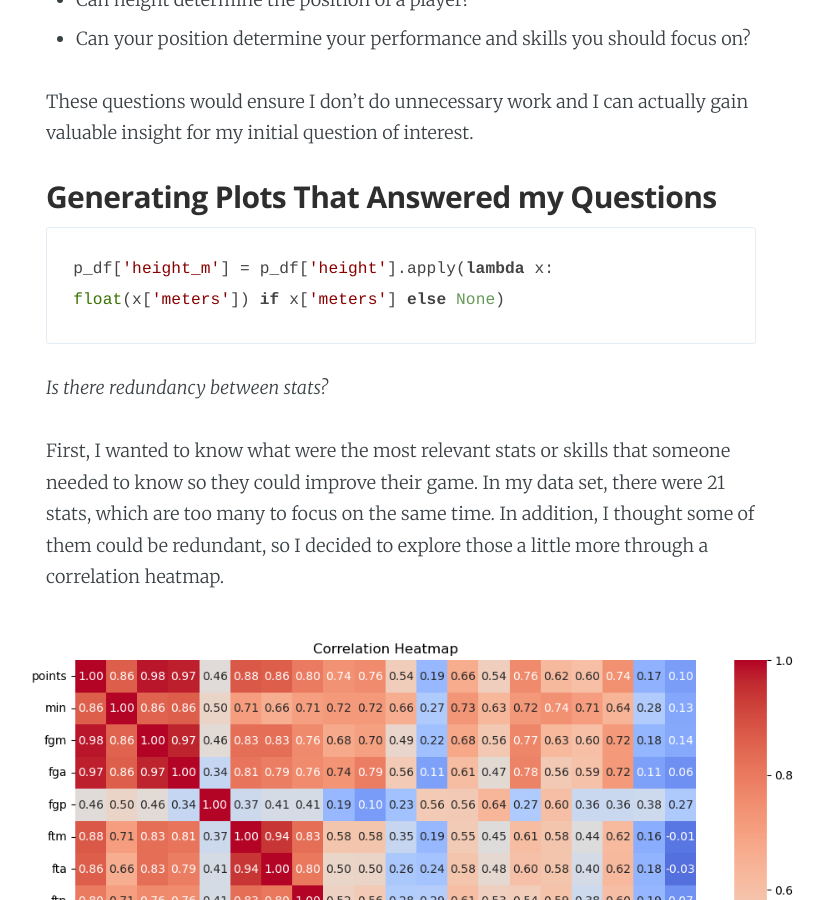
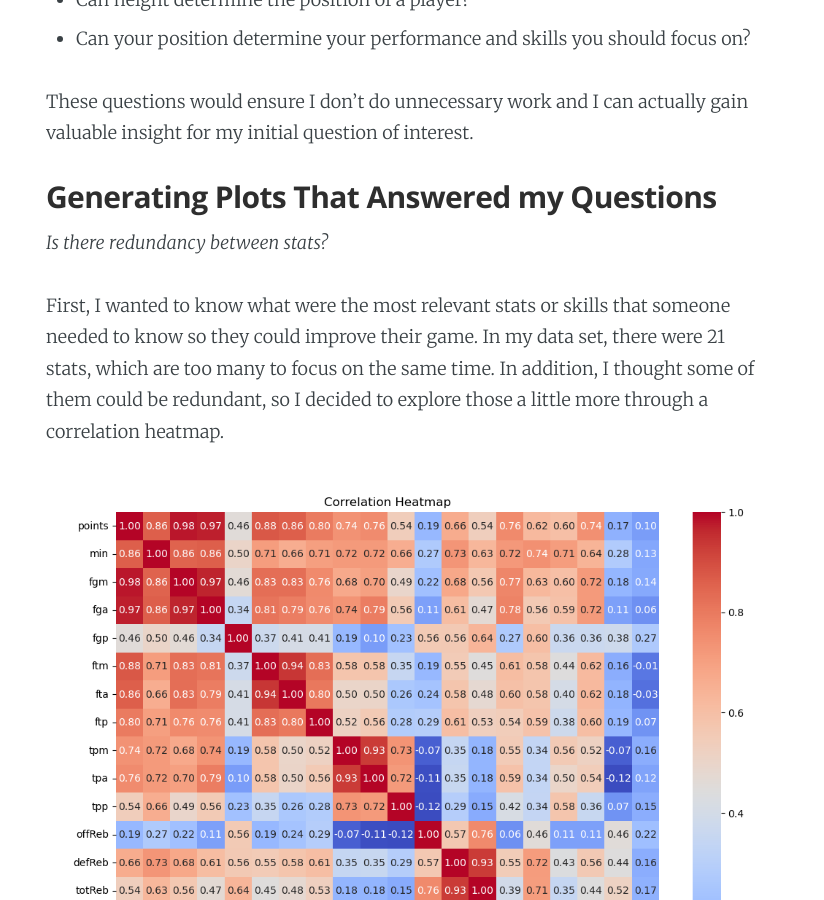
Before and after one commit to isaacaguilar97/my-blog, a Jekyll site: the page built from _posts/2023-12-16-My-NBA-Exploratory-Data-Analysis.md, in a window 1280 px wide and 900 px high, scrolled down 2071 px. Shown: the whole window, without its empty margins (239-1063 px from the left). Built offline with Jekyll 4.4.1, drawn with Linux system fonts in a browser that asks for light colours; nearby versions of some CDN libraries.

Commit message:
edit size of images

````diff
--- a/_posts/2023-12-16-My-NBA-Exploratory-Data-Analysis.md
+++ b/_posts/2023-12-16-My-NBA-Exploratory-Data-Analysis.md
@@ -35,15 +35,11 @@
 
 <h3 id="Answering Questions">Generating Plots That Answered my Questions</h3>
 
-```python
-p_df['height_m'] = p_df['height'].apply(lambda x: float(x['meters']) if x['meters'] else None)
-```
-
 <p><i>Is there redundancy between stats?</i></p>
 
 <p>First, I wanted to know what were the most relevant stats or skills that someone needed to know so they could improve their game. In my data set, there were 21 stats, which are too many to focus on the same time. In addition, I thought some of them could be redundant, so I decided to explore those a little more through a correlation heatmap.</p>
 
-<p><img src="https://isaacaguilar97.github.io/my-blog/assets/images/heatmap.png" alt="Correlation Heatmap" width="800"/></p>
+<p><img src="https://isaacaguilar97.github.io/my-blog/assets/images/heatmap.png" alt="Correlation Heatmap" width="700"/></p>
 
 <p>Looking at the Heatmap we can identify several variables that are highly correlated with others with a high saturation of red. We can see that they presented the most redundancy in information. For example “fgm” and “fga” could be represented by “fgp, “ftm” & “fta” could be represented with “ftp”, similar with “tpm”, “tpa”, “offReb”, “defReb”. </p>
 
@@ -51,7 +47,7 @@
 
 <p><i>The more points the better your performance?</i></p>
 
-<p><img src="https://isaacaguilar97.github.io/my-blog/assets/images/pointsVSperf.png" alt="Points versus Performance" width="500"/></p>
+<p><img src="https://isaacaguilar97.github.io/my-blog/assets/images/pointsVSperf.png" alt="Points versus Performance" width="800"/></p>
 
 <p>I was really curious to see if the people that scored more points would be considered better performing, but based on the scatter plot which compares the “points” and the “plusMinus” variables, and the boxplot with the performance vs points, it looks like there is relationship at all between them. Therefore, we shouldn’t worry about making the most points in a game but on using your skills to help the team win the game. Our skills may be different, but they all are important for the outcome of a match.</p>
 
@@ -59,7 +55,7 @@
 
 <p>I’ve always thought that simplicity helps things become clearer, so I didn’t want to use weight because I thought it wouldn’t be adding to much insight. Usually, he taller you are, the more you weight, but that is not always they case. So, I wanted to figure it out by creating a scatter plot with these variables.</p>
 
-<p><img src="https://isaacaguilar97.github.io/my-blog/assets/images/weightVSheight.png" alt="Weight vs Height" width="800"/></p>
+<p><img src="https://isaacaguilar97.github.io/my-blog/assets/images/weightVSheight.png" alt="Weight vs Height" width="500"/></p>
 
 <p>And it is linear! It’s not perfect but good enough for me to just use height as an input in my dashboard.</p>
 
@@ -75,11 +71,11 @@
 
 <p>We just saw that points by themselves don’t matter to be a high performing player. But will position have any influence on that? I doubt it.</p>
 
-<p><img src="https://isaacaguilar97.github.io/my-blog/assets/images/height&performance.png" alt="Height vs Performance" width="500"/></p>
+<p><img src="https://isaacaguilar97.github.io/my-blog/assets/images/height&performance.png" alt="Height vs Performance" width="800"/></p>
 
 <p>As expected, there is no relationship at all. As long as you master the skills your position has, you will be alright. In order to take a look at what those skills are for each position, I created bar plots for each position that count the biggest skill for all players with the same position. The following is an example for the Power Forward Position.</p>
 
-<p><img src="https://isaacaguilar97.github.io/my-blog/assets/images/pf.png" alt="Point Forward" width="700"/></p>
+<p><img src="https://isaacaguilar97.github.io/my-blog/assets/images/pf.png" alt="Point Forward" width="500"/></p>
 
 <p>As you can see, shooting from the 2pt area is the biggest strength of most of the NBA players with a position of Point Forward. Followed by good steals and good rebounds. So I would say that if someone is interested in this position they should focus on mastering those 3 skills</p>
 
````
